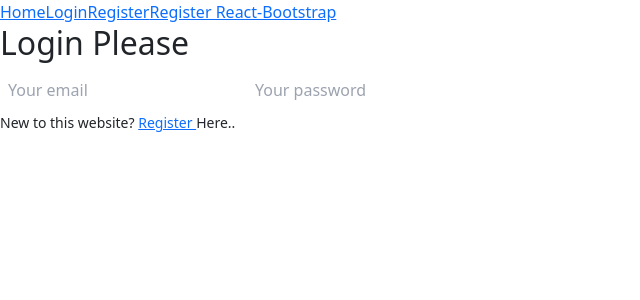
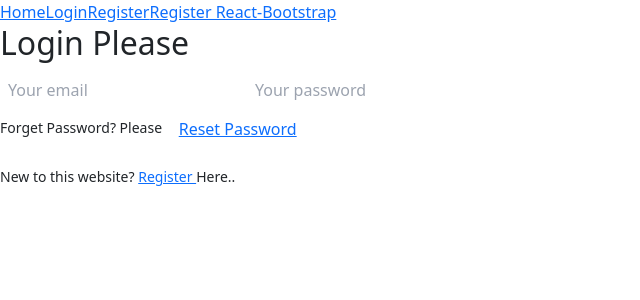
Before and after one commit to Nazmul-Git/login-form-manual-and-react-bootstrap, a React (Vite) app: page /login in a window 1280 px wide. Shown: the top 300 px of the page, without its empty margins (0-640 px from the left). Built offline with nearby package versions, Linux system fonts and the light colour scheme.

Commit message:
Added reset password method by using useRef and sendEmailVerification.

```diff
--- a/src/Components/Login/Login.jsx
+++ b/src/Components/Login/Login.jsx
@@ -1,6 +1,6 @@
 /* eslint-disable no-unused-vars */
-import { getAuth, signInWithEmailAndPassword } from 'firebase/auth';
-import React, { useState } from 'react';
+import { getAuth, sendPasswordResetEmail, signInWithEmailAndPassword } from 'firebase/auth';
+import React, { useRef, useState } from 'react';
 import app from '../../Firebase/firebase.config';
 import { Link } from 'react-router-dom';
 
@@ -9,17 +9,20 @@ const auth = getAuth(app);
 const Login = () => {
     const [error, setError] = useState('');
     const [successful, setSuccessful] = useState('');
+    const emailRef=useRef();
 
     const loginUserSubmit = (event) => {
+
         event.preventDefault();
         const email = event.target.email.value;
         const pass = event.target.password.value;
-        console.log(email, pass)
+        // console.log(email, pass)
 
         signInWithEmailAndPassword(auth, email, pass)
             .then(result => {
                 const loggedUser = result.user;
-                console.log(loggedUser);
+                // console.log(loggedUser);
+                event.target.reset();
 
                 if (loggedUser.emailVerified) {
 
@@ -41,15 +44,30 @@ const Login = () => {
     }
 
 
-
+    const resetYourPassword=(event)=>{
+        console.log(emailRef.current.value);
+        const email=emailRef.current.value;
+        if(!email){
+            alert('Provide your email address for reset.');
+        }
+        sendPasswordResetEmail(auth, email)
+        .then(()=>{
+            alert('Please check your email.')
+        })
+        .catch(error=>{
+            console.log(error);
+            setError(error.message);
+        })
+    }
 
     return (
         <div>
             <h2>Login Please</h2>
             <form onSubmit={loginUserSubmit} className='grid grid-cols-1 h-20 w-72 m-48 gap-6'>
-                <input className='p-2' required type="email" name="email" id="email" placeholder='Your email ' />
+                <input className='p-2' required ref={emailRef} type="email" name="email" id="email" placeholder='Your email ' />
                 <input className='p-2' required type="password" name="password" id="password" placeholder='Your password' />
                 <input className=' bg-blue-600 p-2 rounded-md text-2xl text-white' type="submit" value="Login" />
+                <p><small>Forget Password? Please <button onClick={resetYourPassword} className='btn btn-link'>Reset Password</button></small></p>
             </form>
             <p><small>New to this website? <Link to="/register">Register </Link>Here..</small></p>
             <p className='text-danger text-center'>{error}</p>
--- a/src/Components/Register/Register.jsx
+++ b/src/Components/Register/Register.jsx
@@ -70,6 +70,7 @@ const Register = () => {
         <div className=' '>
             <h2>Register Here..</h2>
             <form onSubmit={registerSubmit} className='grid grid-cols-1 h-20 w-72 m-48 gap-6'>
+                <input onChange={emailOnChange} className='p-2' required   type="text" name="name" id="name" placeholder='Your name ' />
                 <input onChange={emailOnChange} className='p-2' required   type="email" name="email" id="email" placeholder='Your email ' />
                 <input onBlur={passOnBlur} className='p-2' required    type="password" name="password" id="password" placeholder='Your password' />
                 <input className=' bg-blue-600 p-2 rounded-md text-2xl text-white' type="submit" value="Register" />
```
